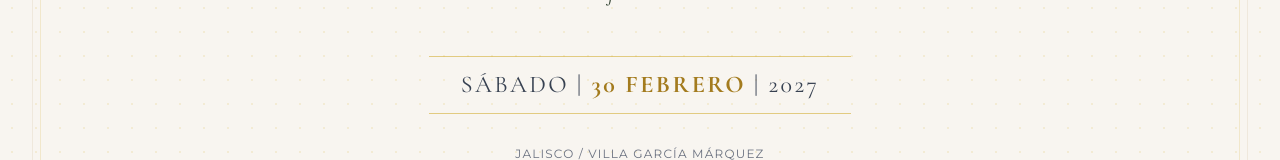
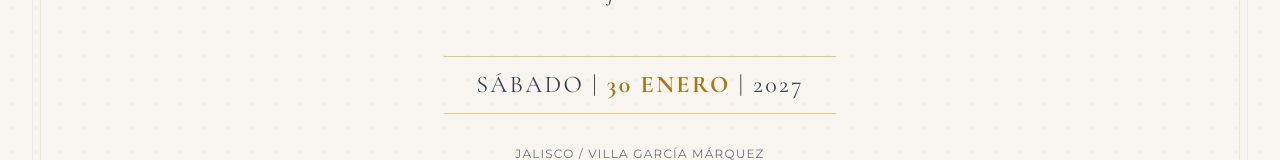
Before and after one commit to marcoantac/boda-adie-y-marco, a plain HTML site: page index.html in a window 1280 px wide. Shown: the part 532-692 px from the top of the page. Drawn offline with nearby package versions, Linux system fonts and the light colour scheme.

Commit message:
Change date from '30 FEBRERO' to '30 ENERO'

```diff
--- a/index.html
+++ b/index.html
@@ -132,7 +132,7 @@
             <div class="pt-6">
                 <div class="inline-block border-y border-gold-400/60 py-3 px-8">
                     <p class="font-serif text-xl sm:text-2xl tracking-widest uppercase text-gray-700">
-                        SÁBADO | <span class="font-bold text-gold-600">30 FEBRERO</span> | 2027
+                        SÁBADO | <span class="font-bold text-gold-600">30 ENERO</span> | 2027
                     </p>
                 </div>
             </div>
```
